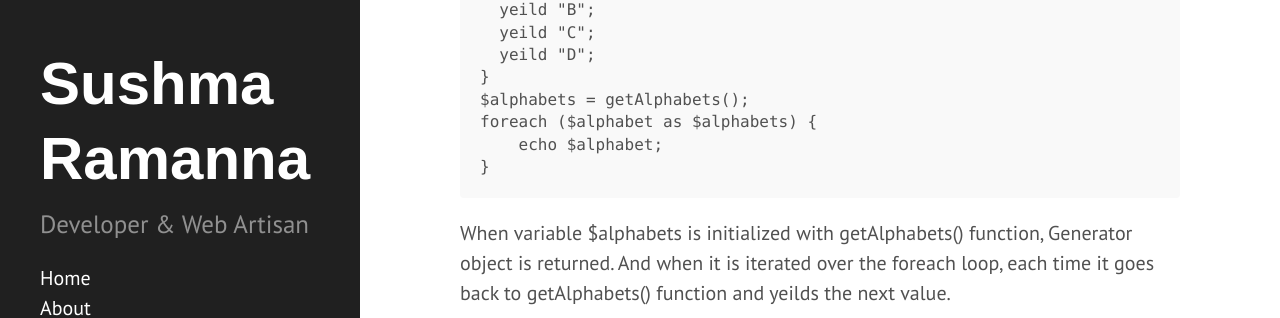
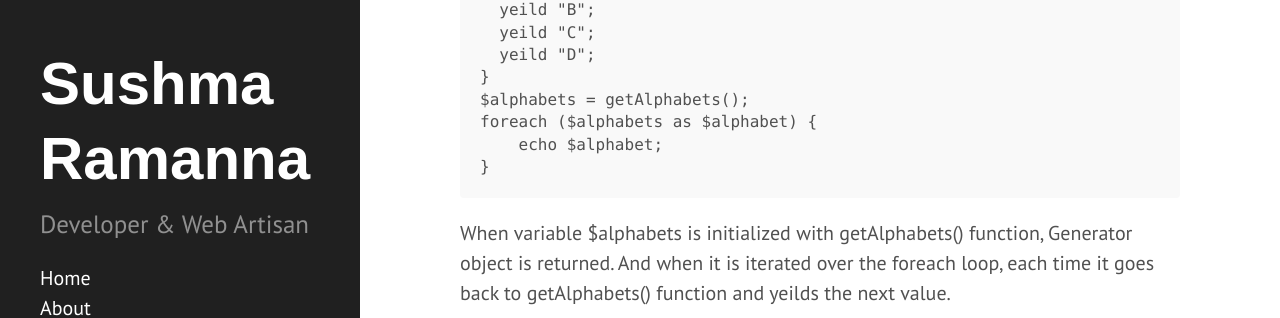
Before and after one commit to sushma-r/sushma-r.github.io, a Jekyll site: the page built from _posts/2014-2-28-Generators-in-PHP-55.md, in a window 1280 px wide and 900 px high, scrolled down 381 px. Shown: the part 327-645 px from the top of the window. Built offline with Jekyll 4.4.1, drawn with Linux system fonts in a browser that asks for light colours; Markdown is read by kramdown in place of the engine named in the settings; some of the changed text lies outside the part shown.

````diff
--- a/_posts/2014-2-28-Generators-in-PHP-55.md
+++ b/_posts/2014-2-28-Generators-in-PHP-55.md
@@ -21,7 +21,7 @@ function getAlphabets(){
   yeild "D";
 }
 $alphabets = getAlphabets();
-foreach ($alphabet as $alphabets) {
+foreach ($alphabets as $alphabet) {
     echo $alphabet;
 }
 ```
````
